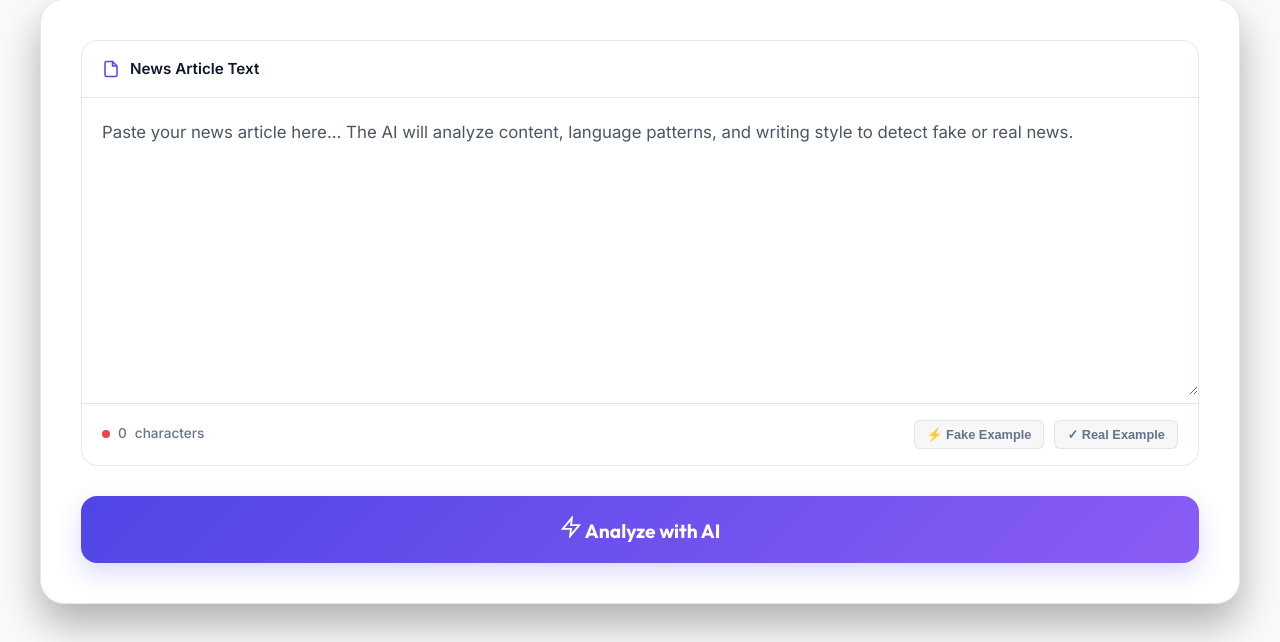
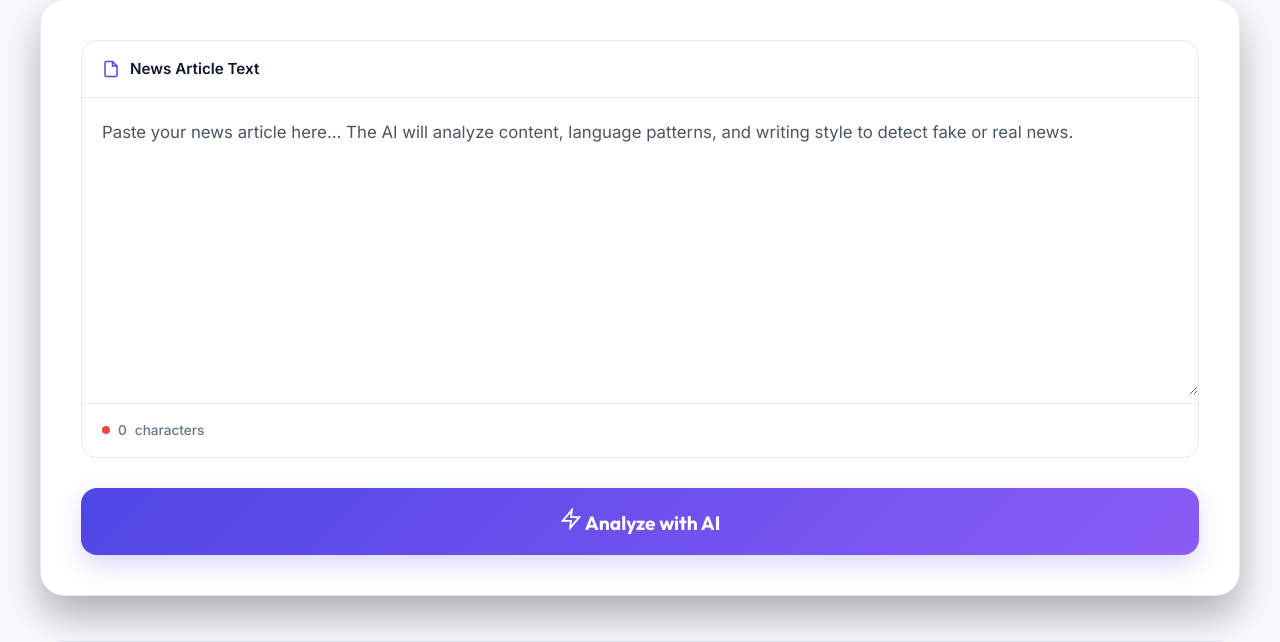
Before and after one commit to Sujal196/Fake-News-Detection-System, a Flask app: page / in a window 1280 px wide. Shown: the part 1138-1780 px from the top of the page. Run offline with Flask 3, Linux system fonts and the light colour scheme; data comes from the database, SQL or seed files in the repository; data that the repository does not hold is empty.

Commit message:
Modify Files

```diff
--- a/static/js/script.js
+++ b/static/js/script.js
@@ -78,17 +78,7 @@ textArea.addEventListener('input', function () {
     this.style.height = (this.scrollHeight) + 'px';
 });
 
-document.querySelectorAll('.ex-tag[data-example]').forEach(tag => {
-    tag.addEventListener('click', () => {
-        const type = tag.dataset.example;
-        if (type === 'fake') {
-            textArea.value = "SHOCKING: Secret cure doctors don't want you to know! This miracle pill cures all diseases overnight. Big pharma conspiracy revealed as alien technology is found in vaccines.";
-        } else {
-            textArea.value = "Scientists at Harvard University published a new peer-reviewed study in the Journal of Medicine showing clinical trial results with 85 percent improvement in patient outcomes after the new treatment protocol.";
-        }
-        textArea.dispatchEvent(new Event('input'));
-    });
-});
+
 
 form.addEventListener('submit', async (e) => {
     e.preventDefault();
--- a/templates/index.html
+++ b/templates/index.html
@@ -174,12 +174,7 @@
                                 <div class="char-dot" id="charDot"></div>
                                 <span id="charCount">0</span> characters
                             </div>
-                            <div class="example-tags">
-                                <button type="button" class="ex-tag fake-tag" data-example="fake">⚡ Fake
-                                    Example</button>
-                                <button type="button" class="ex-tag real-tag" data-example="real">✓ Real
-                                    Example</button>
-                            </div>
+
                         </div>
                     </div>
                     <button type="submit" class="submit-btn" id="analyzeBtn">
```
